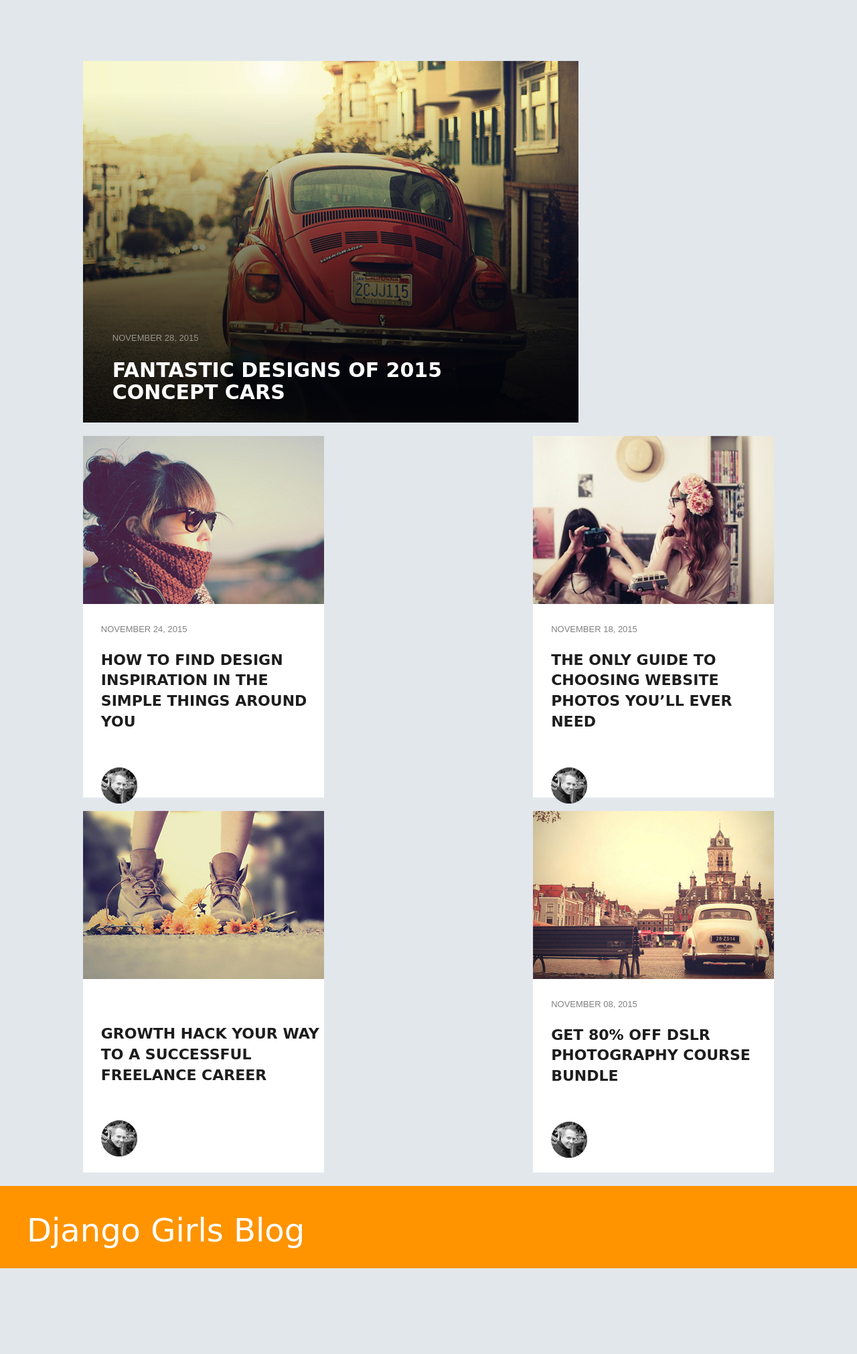
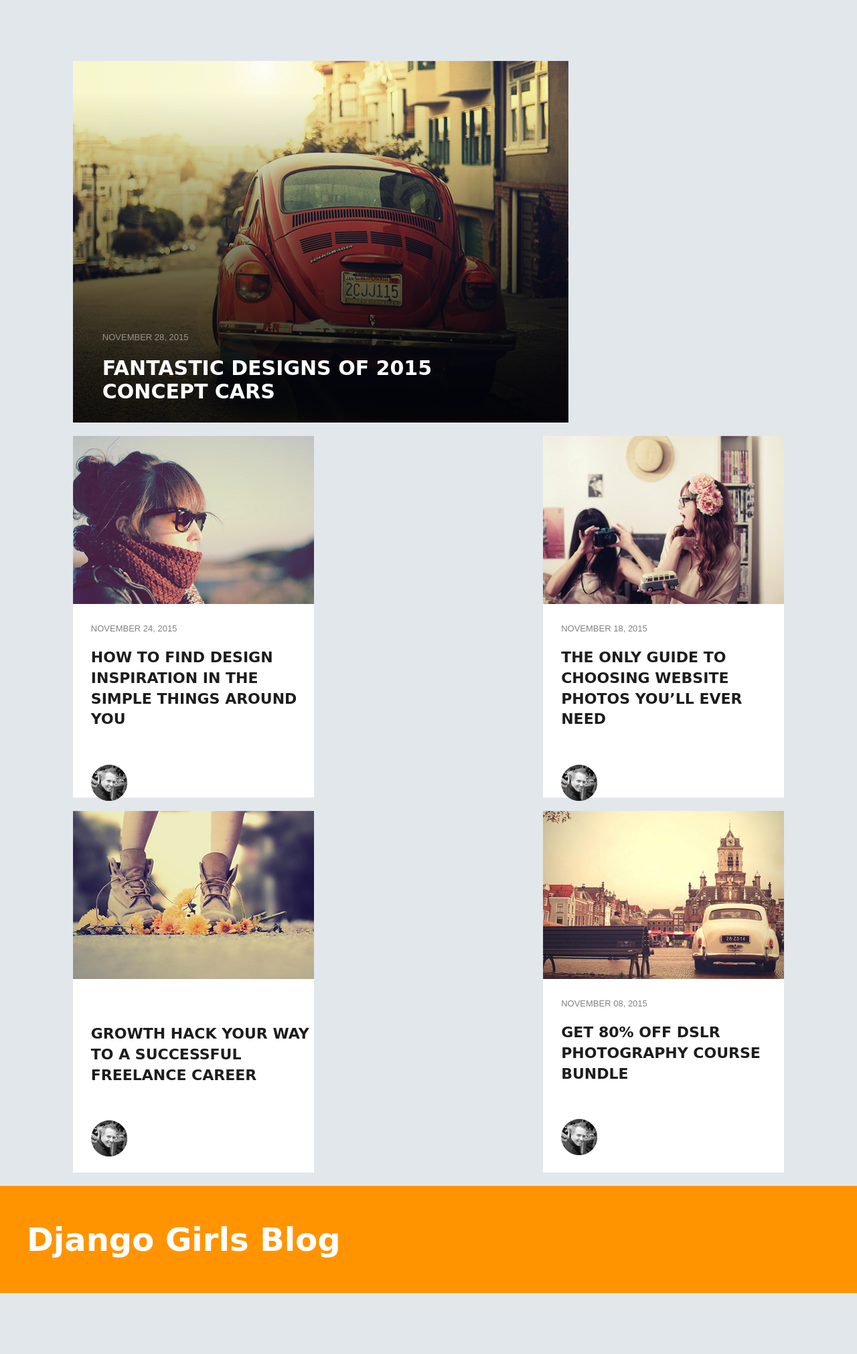
Before and after one commit to HryshkoAnton/my-first-blog, a Django app: page / in a window 1280 px wide. Shown: the whole page at 67% size. Before the commit the page ends 1894 px from the top, so only its background shows below. Run offline with Django 3.2, Linux system fonts and the light colour scheme; data that the repository does not hold is empty; some libraries are stand-ins or nearby versions.

Commit message:
del bootstrap

```diff
--- a/blog/templates/blog/base.html
+++ b/blog/templates/blog/base.html
@@ -4,8 +4,8 @@
 	<meta charset="UTF-8">
 	<title>huge-search</title>
 	<link rel="stylesheet" href="CSS/style.css">
-    <link rel="stylesheet" href="//maxcdn.bootstrapcdn.com/bootstrap/3.2.0/css/bootstrap.min.css">
-    <link rel="stylesheet" href="//maxcdn.bootstrapcdn.com/bootstrap/3.2.0/css/bootstrap-theme.min.css">
+    <!--<link rel="stylesheet" href="//maxcdn.bootstrapcdn.com/bootstrap/3.2.0/css/bootstrap.min.css">
+    <link rel="stylesheet" href="//maxcdn.bootstrapcdn.com/bootstrap/3.2.0/css/bootstrap-theme.min.css">-->
     <link rel="stylesheet" href="{% static 'css/blog.css' %}">
 </head>
 <body>
```
